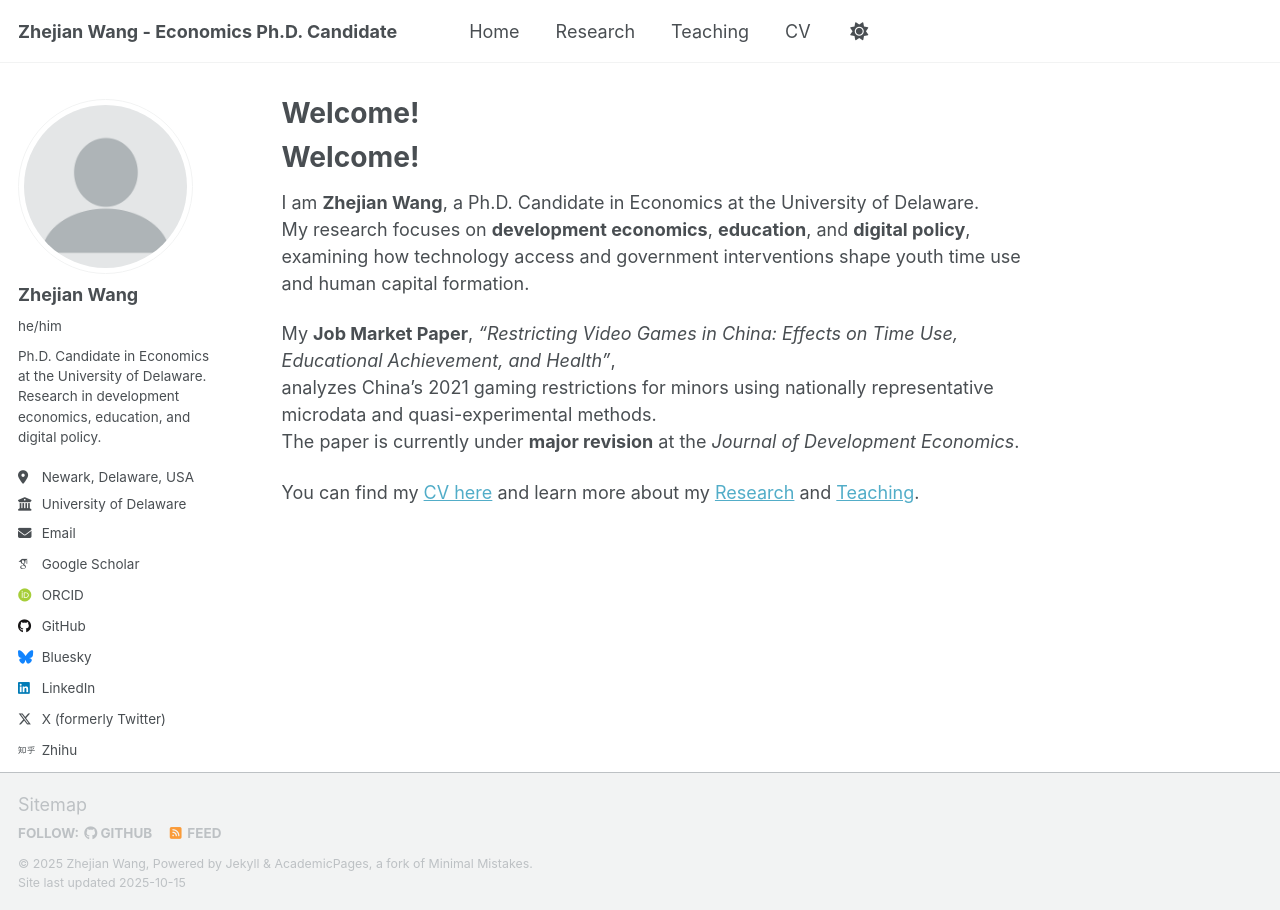
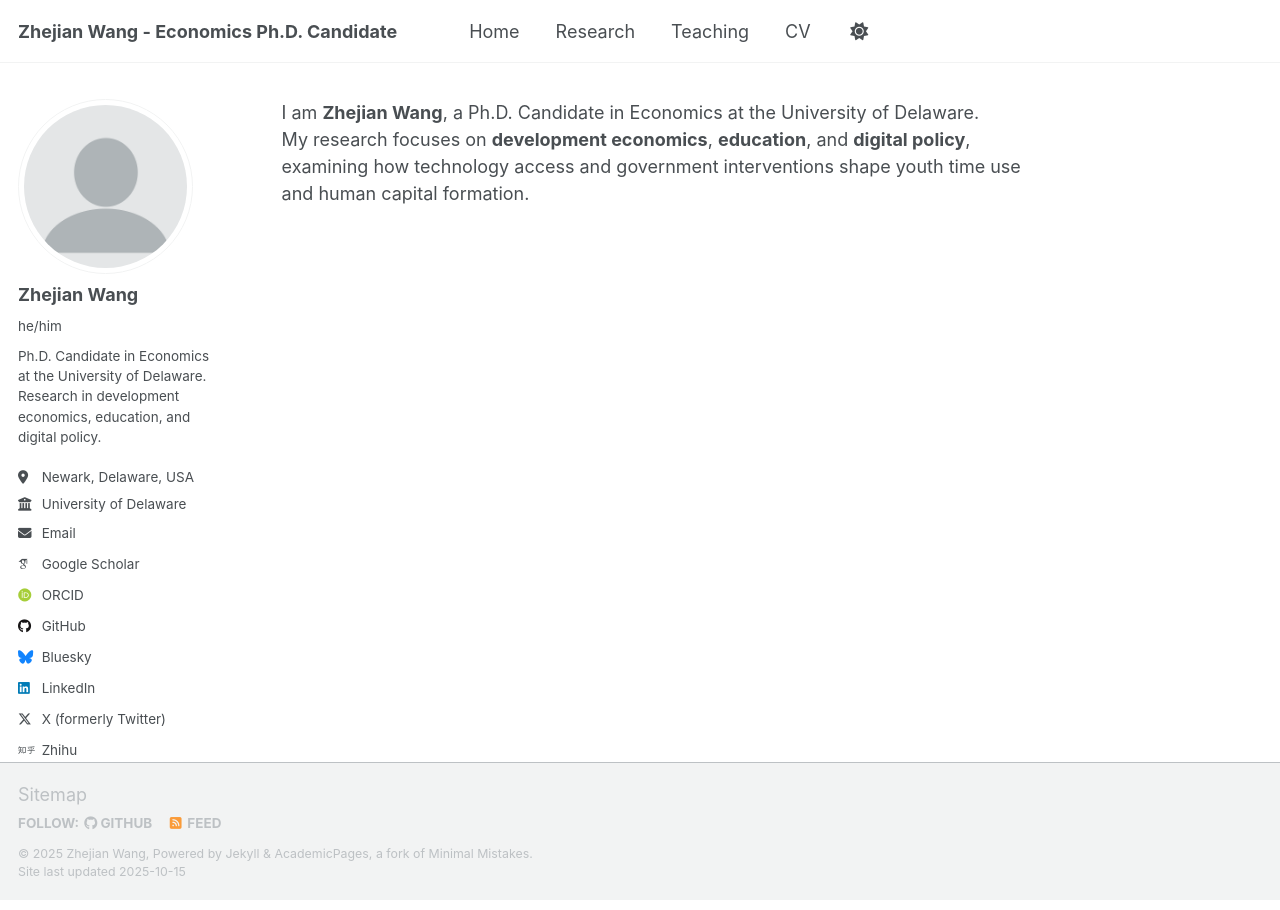
Before and after one commit to zhejianw/zhejianw.github.io, a Jekyll site: the page built from index.md, in a window 1280 px wide. Built offline with Jekyll 4.4.1, drawn with Linux system fonts in a browser that asks for light colours; some web fonts are replaced; a script that is not in the unit is left out; our own code applies the rules of GitHub Pages for plain Markdown files.

Commit message:
Update index.md

```diff
--- a/index.md
+++ b/index.md
@@ -3,14 +3,6 @@
 author_profile: true
 ---
 
-# Welcome!
-
 I am **Zhejian Wang**, a Ph.D. Candidate in Economics at the University of Delaware.
 My research focuses on **development economics**, **education**, and **digital policy**,
 examining how technology access and government interventions shape youth time use and human capital formation.
-
-My **Job Market Paper**, *"Restricting Video Games in China: Effects on Time Use, Educational Achievement, and Health"*,
-analyzes China’s 2021 gaming restrictions for minors using nationally representative microdata and quasi-experimental methods.
-The paper is currently under **major revision** at the *Journal of Development Economics*.
-
-You can find my [CV here](files/CV_Zhejian_Wang.pdf) and learn more about my [Research](/research/) and [Teaching](/teaching/).
```
